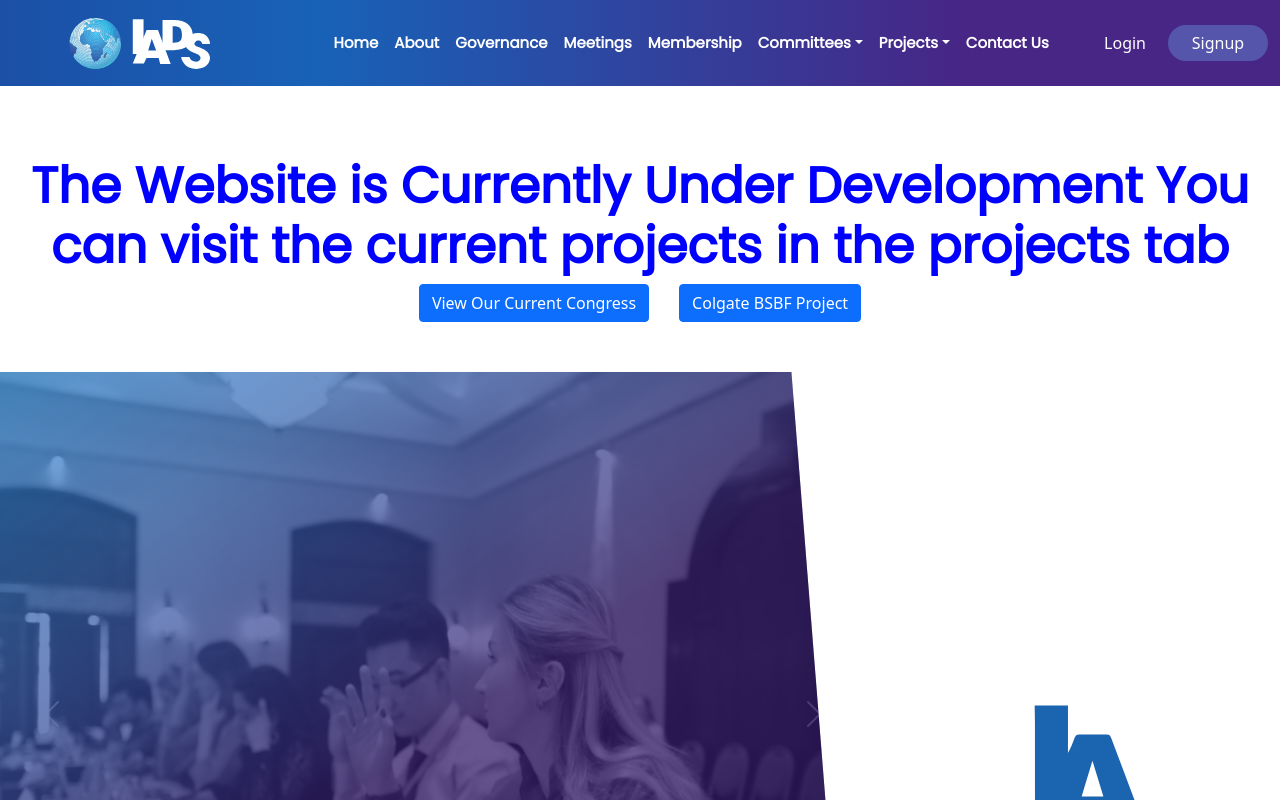
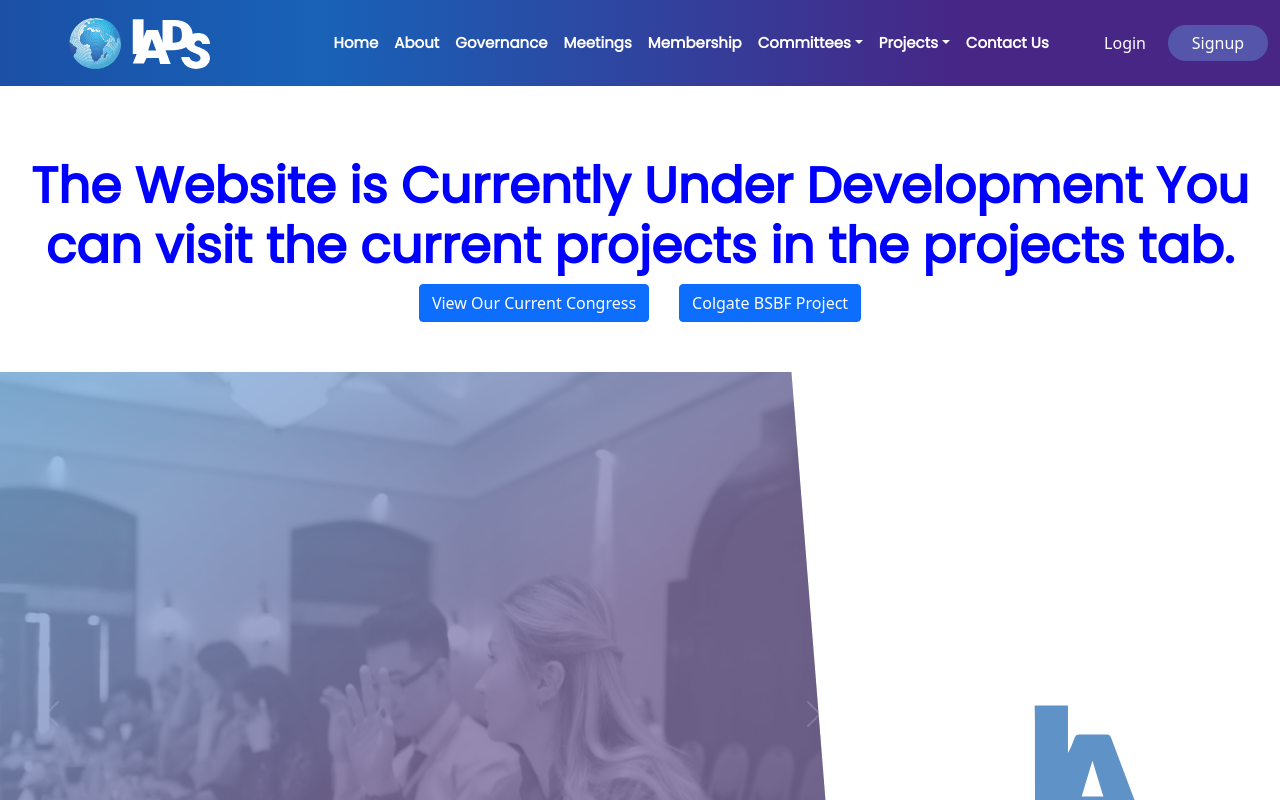
Before and after one commit to Int-Association-of-Dental-Students/iads-web-client, a React (Create React App) app: page / in a window 1280 px wide. Shown: the top 800 px of the page. Built offline with nearby package versions, Linux system fonts and the light colour scheme.

Commit message:
3 committees

```diff
--- a/src/Pages/Committees/Exchange Board/Exchange.jsx
+++ b/src/Pages/Committees/Exchange Board/Exchange.jsx
@@ -10,7 +10,7 @@ import CardList from "../../../Components/Cards/CardList";
 const Exchange = () => {
   return (
     <div className="exchange-page">
-      <img src={logo} />
+      <img className="logo" src={logo} />
       <p className="description">
         Exchange Board has produced a stellar opportunity for Dental Students to
         broaden their horizons and make their mark in this fast-pacing,
@@ -44,7 +44,7 @@ const Exchange = () => {
           <div className="members col offset-lg-1">
             <div className="row subtitle">Workforce Members</div>
             <div className="row">
-              <div className="col-3 WF_memberList">
+              <div className="col-4 WF_memberList">
                 <h4 className="role">Secretary:</h4>
                 <h4 className="name">Mian Aneeq Majid</h4>
                 <p className="country">Pakistan</p>
@@ -58,7 +58,7 @@ const Exchange = () => {
                 <p className="country">Japan</p>
               </div>
 
-              <div className="col-3 WF_memberList">
+              <div className="col-4 WF_memberList">
                 <h4 className="name">Raghad Saleh</h4>
                 <p className="country">Palestine</p>
 
@@ -75,7 +75,7 @@ const Exchange = () => {
                 <p className="country">Sudan</p>
               </div>
 
-              <div className="col-3 WF_memberList">
+              <div className="col-4 WF_memberList">
                 <h4 className="name"> Ruba Mazin</h4>
                 <p className="country">Palestine</p>
 
--- a/src/Pages/Home/Home.jsx
+++ b/src/Pages/Home/Home.jsx
@@ -19,7 +19,7 @@ function Home() {
       <div className="body container-fluid">
         <h1 className="title-txt" style={{ color: "blue", marginTop: "70px" }}>
           The Website is Currently Under Development You can visit the current
-          projects in the projects tab
+          projects in the projects tab.
         </h1>
         <div
           className="links"
@@ -42,12 +42,16 @@ function Home() {
           </Button>
         </div>
 
-        {/* <div className="dev"> */}
+        <div className="dev">
           <div className="home-main">
             <div className="titles">
               <Carousel className="carousel" fade interval={2000}>
                 <Carousel.Item>
-                <img className="d-block w-100" src={photo1} alt="First slide" />
+                  <img
+                    className="d-block w-100"
+                    src={photo1}
+                    alt="First slide"
+                  />
                 </Carousel.Item>
                 <Carousel.Item>
                   <img
@@ -57,7 +61,11 @@ function Home() {
                   />
                 </Carousel.Item>
                 <Carousel.Item>
-                <img className="d-block w-100" src={photo3} alt="Third slide" />
+                  <img
+                    className="d-block w-100"
+                    src={photo3}
+                    alt="Third slide"
+                  />
                 </Carousel.Item>
                 <Carousel.Item>
                   <img
@@ -73,13 +81,13 @@ function Home() {
               <p className="home-txt scale-up-center">
                 The International Association of Dental Students (IADS) was
                 founded in 1951 in <br /> Copenhagen 🇩🇰 in order to serve the
-              educational needs of dental students throughout <br /> the world.
-              Representing the interests of more than 200,000 dental students in
-              around 60 <br /> countries worldwide and having its central office
-              at the FDI World Dental Federation <br /> headquarters in Geneva
-              🇨🇭 the association strives for educational and scientific <br />{" "}
-              excellence throughout the international projects and initiatives
-              it manages.
+                educational needs of dental students throughout <br /> the
+                world. Representing the interests of more than 200,000 dental
+                students in around 60 <br /> countries worldwide and having its
+                central office at the FDI World Dental Federation <br />{" "}
+                headquarters in Geneva 🇨🇭 the association strives for
+                educational and scientific <br /> excellence throughout the
+                international projects and initiatives it manages.
               </p>
             </div>
             <div className="logo">
@@ -89,7 +97,7 @@ function Home() {
           <div className="container-fluid congress"></div>
           <div className="upcoming-brief"></div>
         </div>
-      {/* </div> */}
+      </div>
     </>
   );
 }
```
Lines whose indentation alone changed are shown as unchanged.
